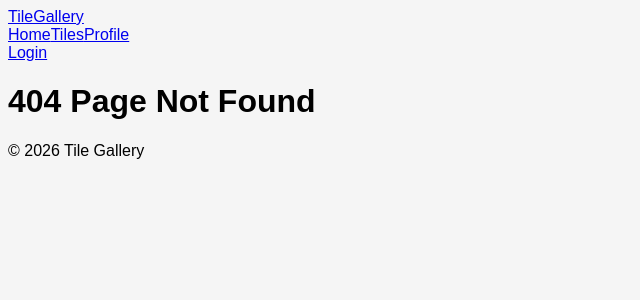
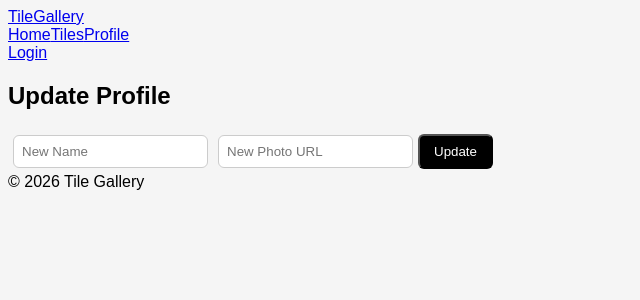
Before and after one commit to Hasib-soc/Assignment-8, a Next.js app: page /update-profile in a window 1280 px wide. Before the commit this address had no page. Shown: the top 300 px of the page, without its empty margins (0-640 px from the left). Built offline with nearby package versions, Linux system fonts and the light colour scheme.

Commit message:
additional information added

```diff
--- /dev/null
+++ b/app/update-profile/page.js
@@ -0,0 +1,42 @@
+"use client";
+
+import { useRouter } from "next/navigation";
+import { useState } from "react";
+
+export default function UpdateProfile() {
+  const router = useRouter();
+
+  const [form, setForm] = useState({
+    name: "",
+    photo: ""
+  });
+
+  const handleUpdate = () => {
+    let user = JSON.parse(localStorage.getItem("user") || "{}");
+
+    user.name = form.name || user.name;
+    user.photo = form.photo || user.photo;
+
+    localStorage.setItem("user", JSON.stringify(user));
+
+    router.push("/my-profile");
+  };
+
+  return (
+    <div className="text-center mt-10">
+      <h2 className="text-2xl">Update Profile</h2>
+
+      <input placeholder="New Name"
+        onChange={(e) => setForm({ ...form, name: e.target.value })}
+      />
+
+      <input placeholder="New Photo URL"
+        onChange={(e) => setForm({ ...form, photo: e.target.value })}
+      />
+
+      <button className="btn mt-4" onClick={handleUpdate}>
+        Update
+      </button>
+    </div>
+  );
+}
```
